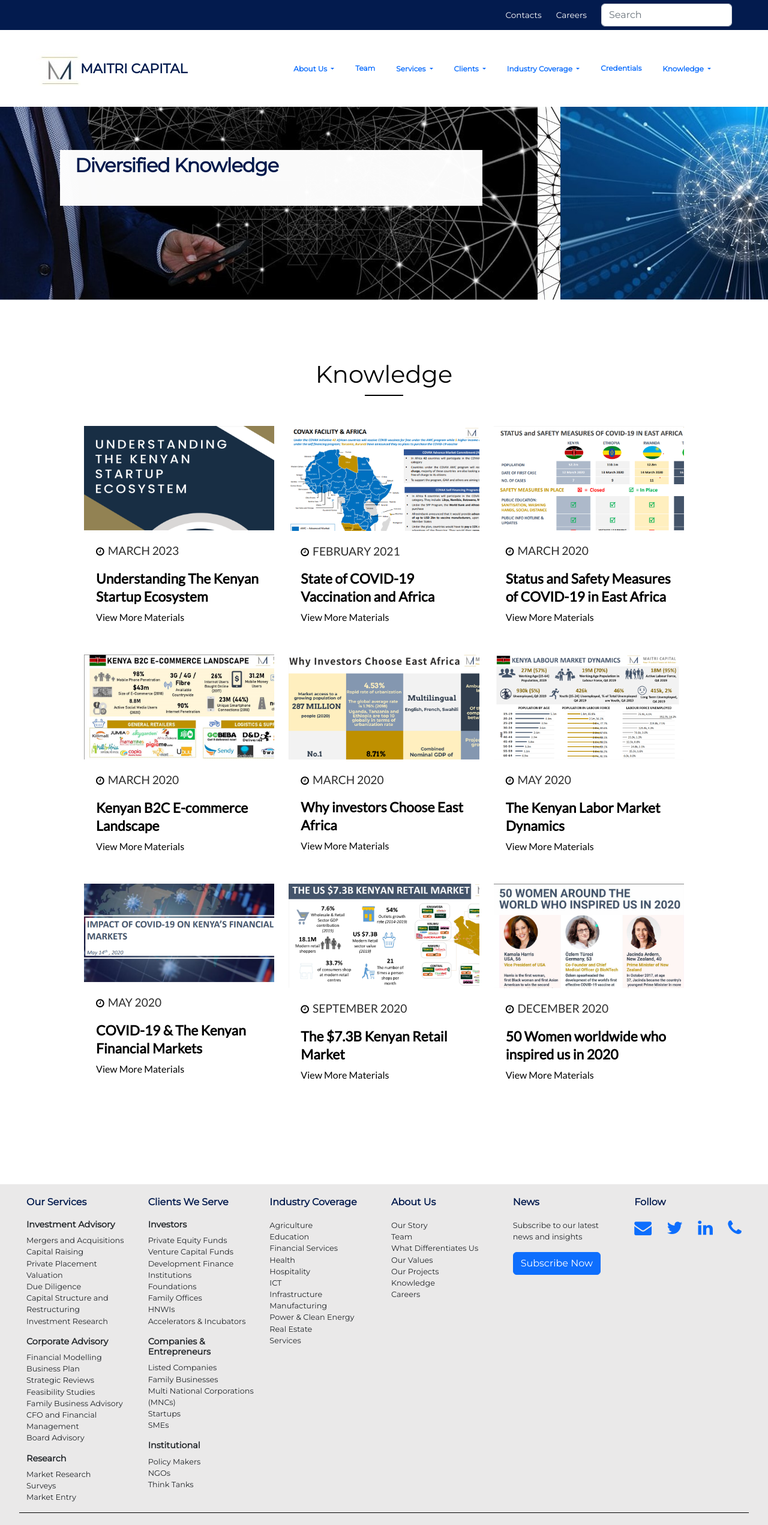
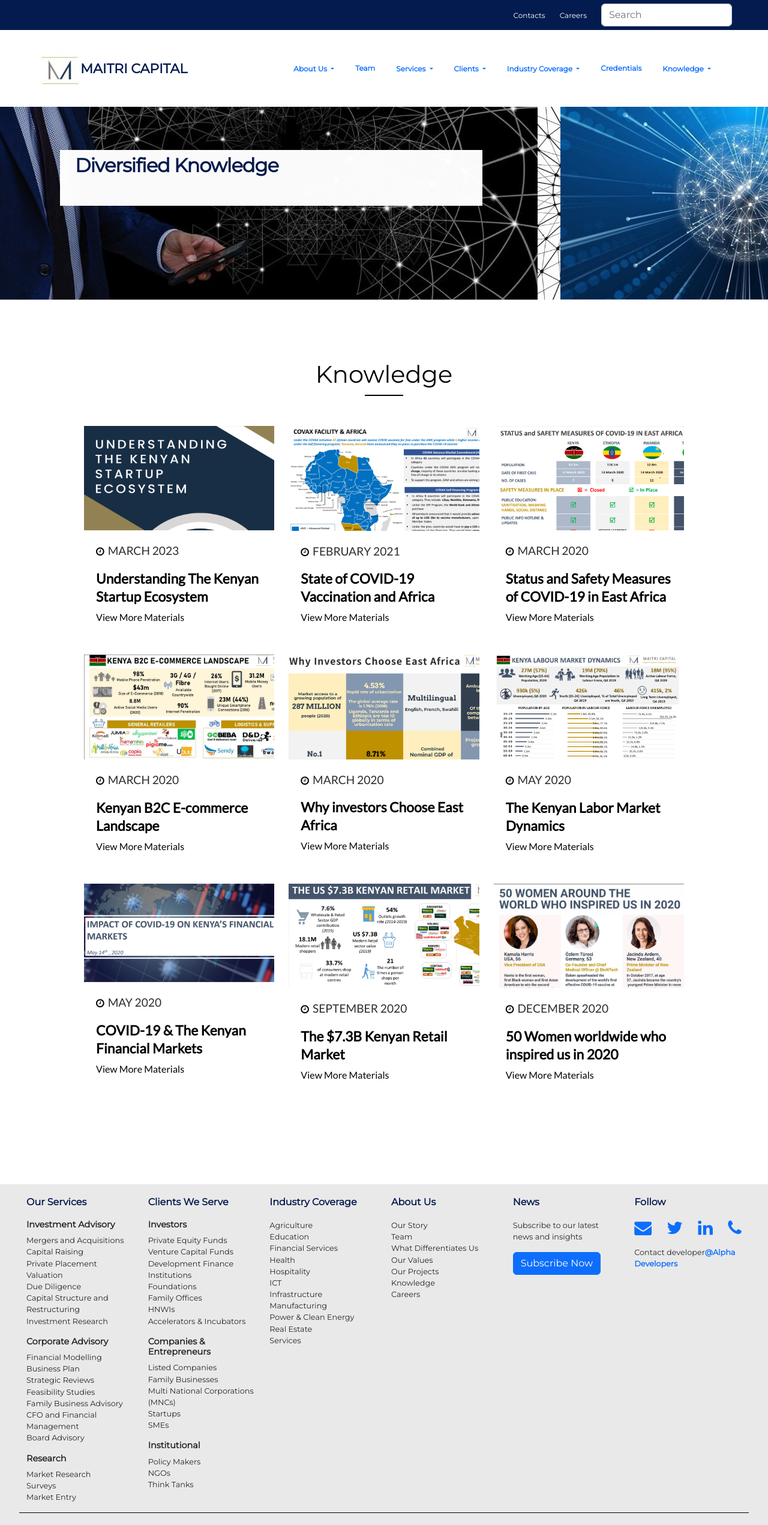
Before and after one commit to ealpha072/maitri_capital, a React (Create React App) app in the folder frontend/: page /knowledge in a window 1280 px wide. Shown: the whole page at 60% size. Built offline with nearby package versions, Linux system fonts and the light colour scheme; the HTML template or start-up script is replaced by a standard one.

Commit message:
Client changes addressed

```diff
--- a/frontend/src/components/About.jsx
+++ b/frontend/src/components/About.jsx
@@ -13,7 +13,7 @@ const About = () => {
     })
 
    	const text = `Independent, Client-Focused Impact Investment,
-	and Corporate Advisory and Research for Africa`
+	Corporate Advisory and Research for Africa`
 
 	const shortText = `Providing our clients with unrivaled market knowledge, experience,
    		global execution capabilities and industry-leading network access in order to
--- a/frontend/src/components/Footer.jsx
+++ b/frontend/src/components/Footer.jsx
@@ -108,6 +108,11 @@ const Footer = () => {
                         <li><a href="https://www.linkedin.com/company/maitricapitalltd/"  target="_blank" rel="noreferrer"><i className='fa fa-linkedin'></i></a></li>
                         <li><a href="tel:+254736920222"><i className='fa fa-phone'></i></a></li>
                     </ul>
+                    <p>Contact developer
+                        <a href="mailto:ealpha072@gmai.com">
+                            <strong>@Alpha Developers</strong>
+                        </a>
+                    </p>
                 </div>
             </div>
         </footer>
--- a/frontend/src/components/Knowledge.jsx
+++ b/frontend/src/components/Knowledge.jsx
@@ -33,7 +33,7 @@ import document_seven from "../assets/knowledge/Maitri Capital_Kenya Labor Force
 
 const Knowledge = () => {
     useEffect(()=>{
-        document.title = "Maitri Capital -  Knowledge"
+        document.title = "Maitri Capital - Knowledge"
     })
 
     const imagesOne = [
--- a/frontend/src/components/styles/Header.module.css
+++ b/frontend/src/components/styles/Header.module.css
@@ -30,7 +30,7 @@
 .topNavBar > div > div a{
     text-decoration: none;
     margin-right: 24px;
-    font-size: 0.85rem;
+    font-size: 12px;
     color: #fff;
 }
 
```
Lines whose indentation alone changed are shown as unchanged.
